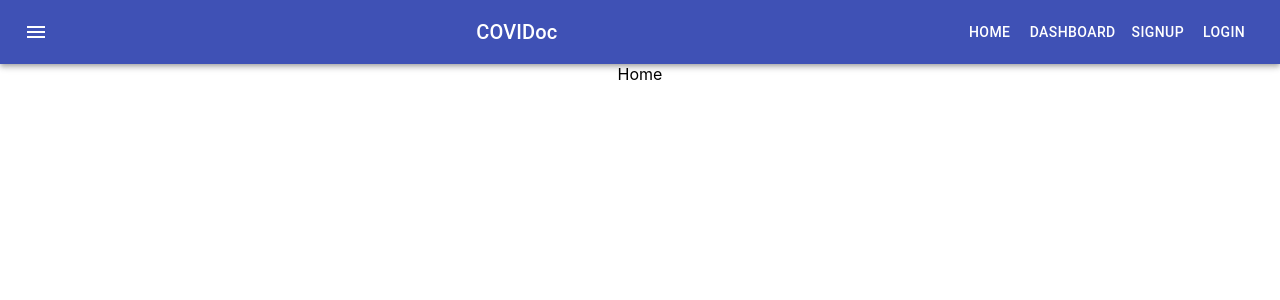
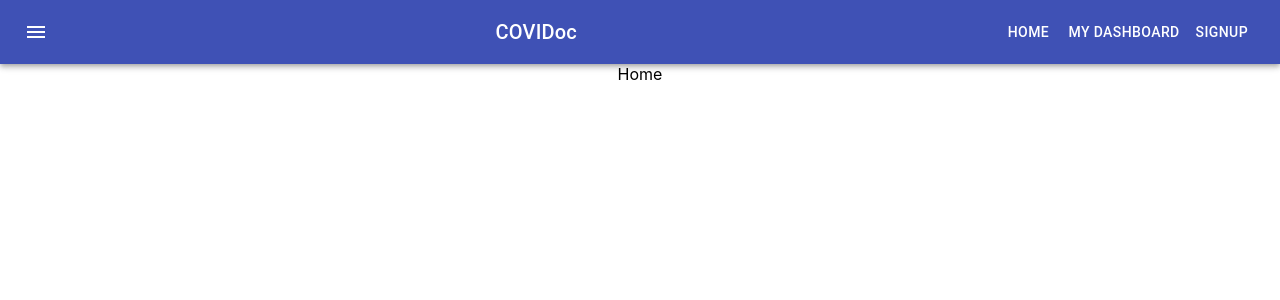
Before and after one commit to Robert-OP/hackthecrisis, a React (Create React App) app: page / in a window 1280 px wide. Shown: the top 300 px of the page. Built offline with nearby package versions, Linux system fonts and the light colour scheme.

Commit message:
removed login

```diff
--- a/src/components/AppBar.js
+++ b/src/components/AppBar.js
@@ -29,16 +29,12 @@ export default function ButtonAppBar() {
       route: "/"
     },
     {
-      name: "Dashboard",
+      name: "My dashboard",
       route: "/dashboard"
     },
     {
       name: "Signup",
       route: "/signup"
-    },
-    {
-      name: "Login",
-      route: "/login"
     }
   ];
   return (
```
